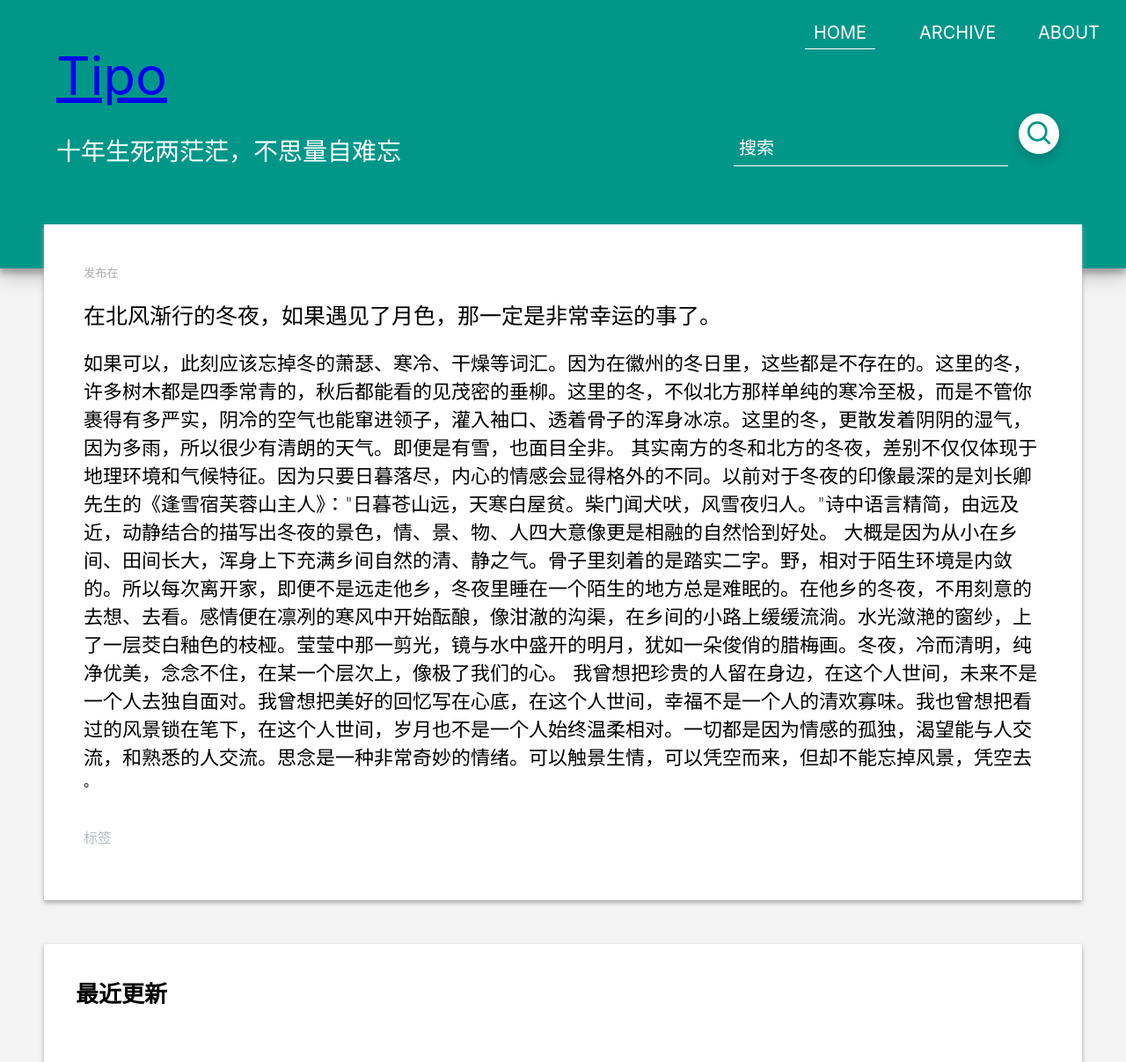
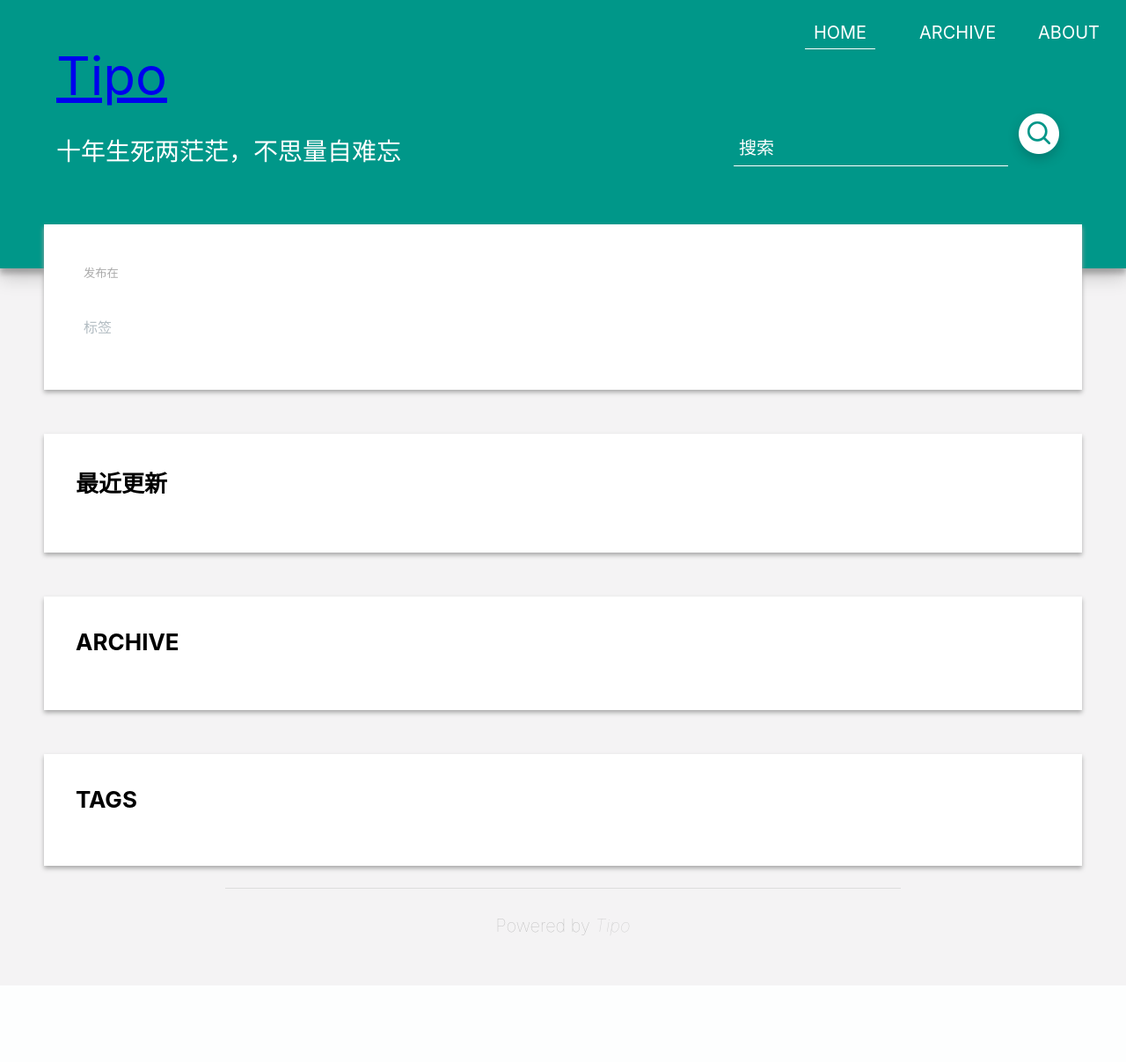
Before and after one commit to knowncold/Tipo, a Flask app: template app/templates/post.html in a window 1280 px wide. Shown: the top 1207 px of the page at 88% size. After the commit the page ends 1064 px from the top, so only its background shows below. Run offline with Flask 2, Linux system fonts and the light colour scheme; the template is opened without the code that fills it, so the values that code supplies are empty; some libraries are stand-ins or nearby versions.

Commit message:
Remove post_content

```diff
--- a/app/templates/post.html
+++ b/app/templates/post.html
@@ -65,15 +65,6 @@
 						{% autoescape false %}
 						{{ blog.content }}
 						{% endautoescape %}
-                    <h1>在北风渐行的冬夜，如果遇见了月色，那一定是非常幸运的事了。</h1>
-
-                    <h2>如果可以，此刻应该忘掉冬的萧瑟、寒冷、干燥等词汇。因为在徽州的冬日里，这些都是不存在的。这里的冬，许多树木都是四季常青的，秋后都能看的见茂密的垂柳。这里的冬，不似北方那样单纯的寒冷至极，而是不管你裹得有多严实，阴冷的空气也能窜进领子，灌入袖口、透着骨子的浑身冰凉。这里的冬，更散发着阴阴的湿气，因为多雨，所以很少有清朗的天气。即便是有雪，也面目全非。
-
-                        其实南方的冬和北方的冬夜，差别不仅仅体现于地理环境和气候特征。因为只要日暮落尽，内心的情感会显得格外的不同。以前对于冬夜的印像最深的是刘长卿先生的《逢雪宿芙蓉山主人》："日暮苍山远，天寒白屋贫。柴门闻犬吠，风雪夜归人。"诗中语言精简，由远及近，动静结合的描写出冬夜的景色，情、景、物、人四大意像更是相融的自然恰到好处。
-
-                        大概是因为从小在乡间、田间长大，浑身上下充满乡间自然的清、静之气。骨子里刻着的是踏实二字。野，相对于陌生环境是内敛的。所以每次离开家，即便不是远走他乡，冬夜里睡在一个陌生的地方总是难眠的。在他乡的冬夜，不用刻意的去想、去看。感情便在凛冽的寒风中开始酝酿，像泔澈的沟渠，在乡间的小路上缓缓流淌。水光潋滟的窗纱，上了一层茭白釉色的枝桠。莹莹中那一剪光，镜与水中盛开的明月，犹如一朵俊俏的腊梅画。冬夜，冷而清明，纯净优美，念念不住，在某一个层次上，像极了我们的心。
-
-                        我曾想把珍贵的人留在身边，在这个人世间，未来不是一个人去独自面对。我曾想把美好的回忆写在心底，在这个人世间，幸福不是一个人的清欢寡味。我也曾想把看过的风景锁在笔下，在这个人世间，岁月也不是一个人始终温柔相对。一切都是因为情感的孤独，渴望能与人交流，和熟悉的人交流。思念是一种非常奇妙的情绪。可以触景生情，可以凭空而来，但却不能忘掉风景，凭空去</h2>。
                 </div>
                 <div class="tag">
                     <p style="color: #B2BCC2;margin-bottom: 15px">标签</p>
--- a/app/views.py
+++ b/app/views.py
@@ -51,8 +51,9 @@
         tags = get_json['tags']
     else:
         tags = None
+    category = get_json['category']
 
-    blog = Blog(title=title, content=content, tag=tags, createDay=createDay)
+    blog = Blog(title=title, content=content, tag=tags, createDay=createDay, category=category)
     blog.save()
     return str(ErrorMessage(True, ''))
 
--- a/examples/test.py
+++ b/examples/test.py
@@ -4,6 +4,8 @@
 import codecs
 import json
 
+# ip = '127.0.0.1:5000'
+ip = '115.159.83.140'
 mdFile = sys.argv[1]
 title, category, tags, createDay = mdFile.split('+')
 
@@ -13,5 +15,5 @@
 
 headers = {'Content-Type': 'application/json'}
 payload = {'title': title, 'category': category,  'content': content, 'tags': tags.split('-'), 'createDay': createDay.split('.')[0]}
-r = requests.post("http://127.0.0.1:5000/blog/new", data=json.dumps(payload), headers=headers)
+r = requests.post("http://"+ip+"/blog/new", data=json.dumps(payload), headers=headers)
 print r
```
